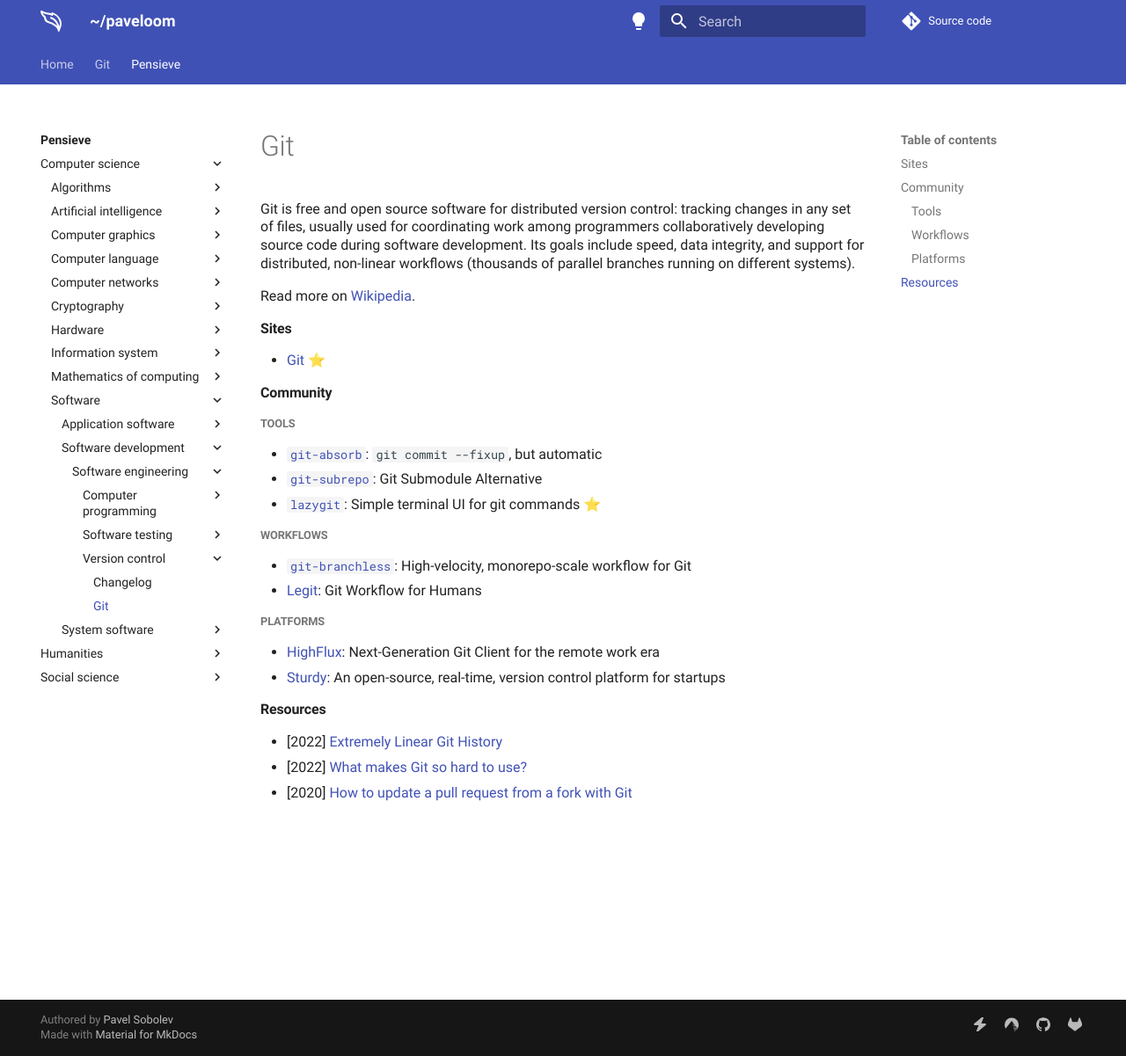
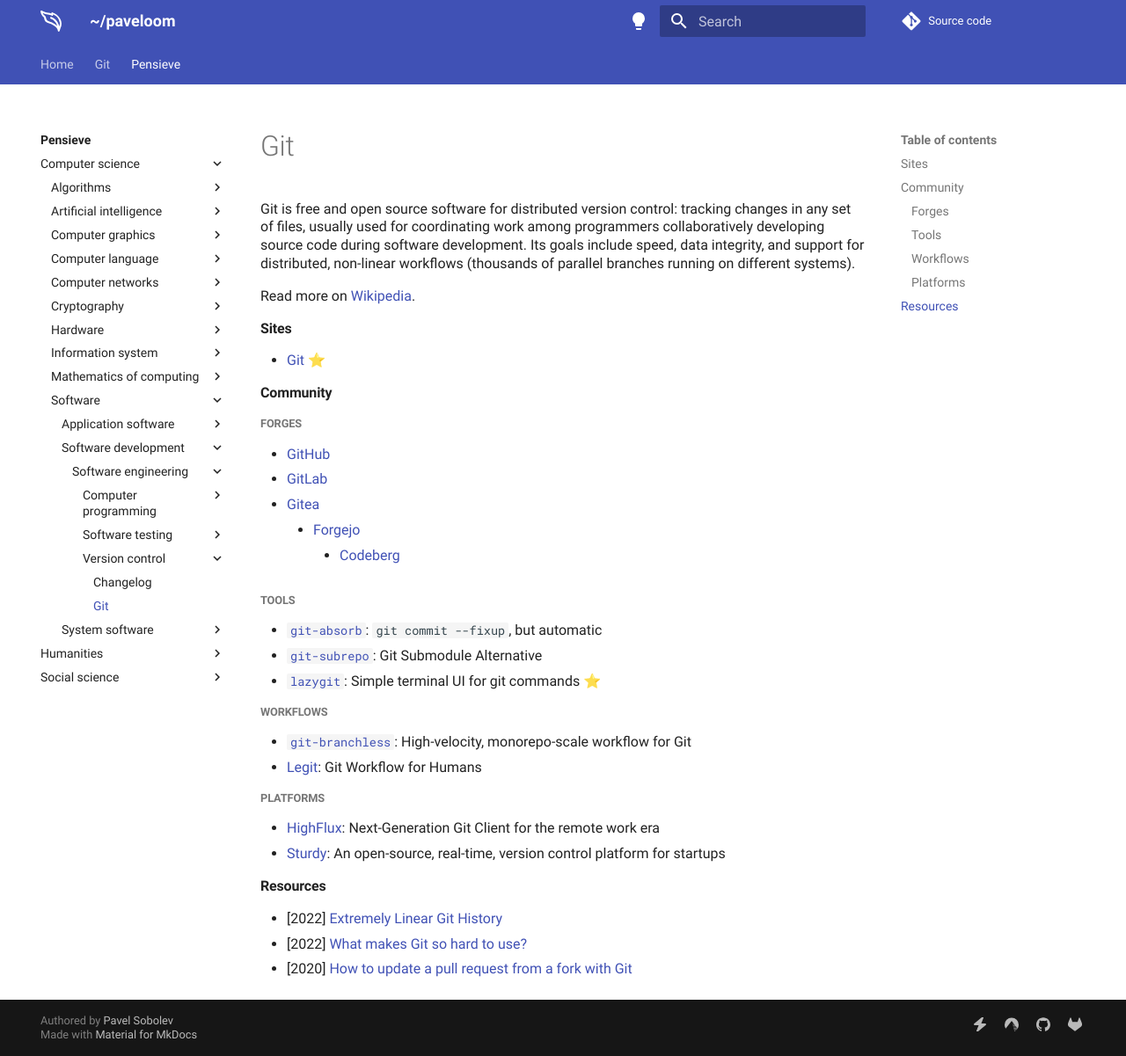
Before and after one commit to paveloom/paveloom.dev, an MkDocs documentation site: the page built from content/pensieve/git.md, in a window 1280 px wide and 1201 px high. Shown: the whole window at 88% size. Built offline with MkDocs 1.6.1 and Material for MkDocs 9.7.7, drawn with Linux system fonts in a browser that asks for light colours; comment, search, counter and statistics services are not loaded.

Commit message:
Pensieve: update the Git page.

```diff
--- a/content/pensieve/git.md
+++ b/content/pensieve/git.md
@@ -8,6 +8,13 @@
 - [Git](https://git-scm.com) ⭐
 
 #### Community
+
+##### Forges
+- [GitHub](https://github.com)
+- [GitLab](https://gitlab.com)
+- [Gitea](https://gitea.io)
+    - [Forgejo](https://forgejo.org)
+        - [Codeberg](https://codeberg.org)
 
 ##### Tools
 - [`git-absorb`](https://github.com/tummychow/git-absorb): `git commit --fixup`, but automatic
```
